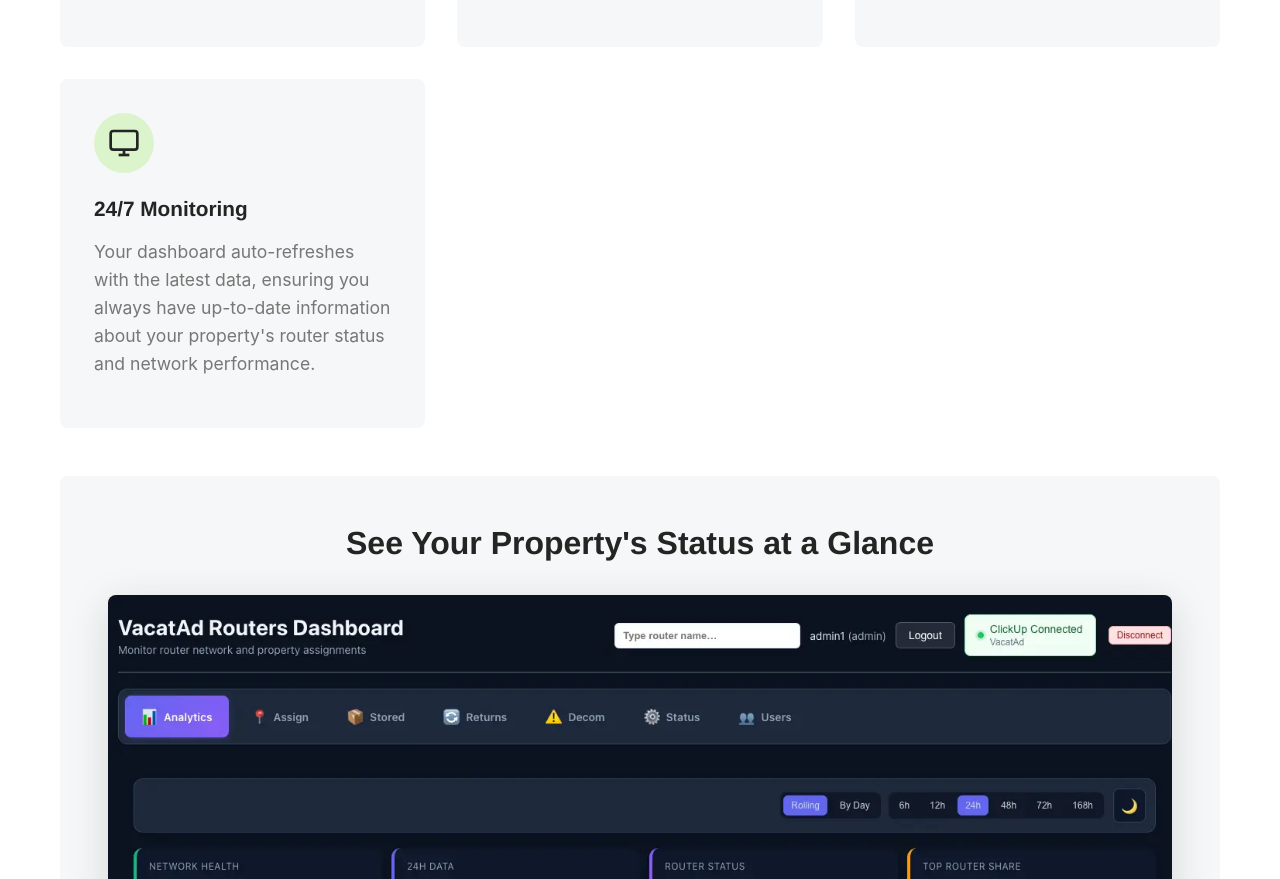
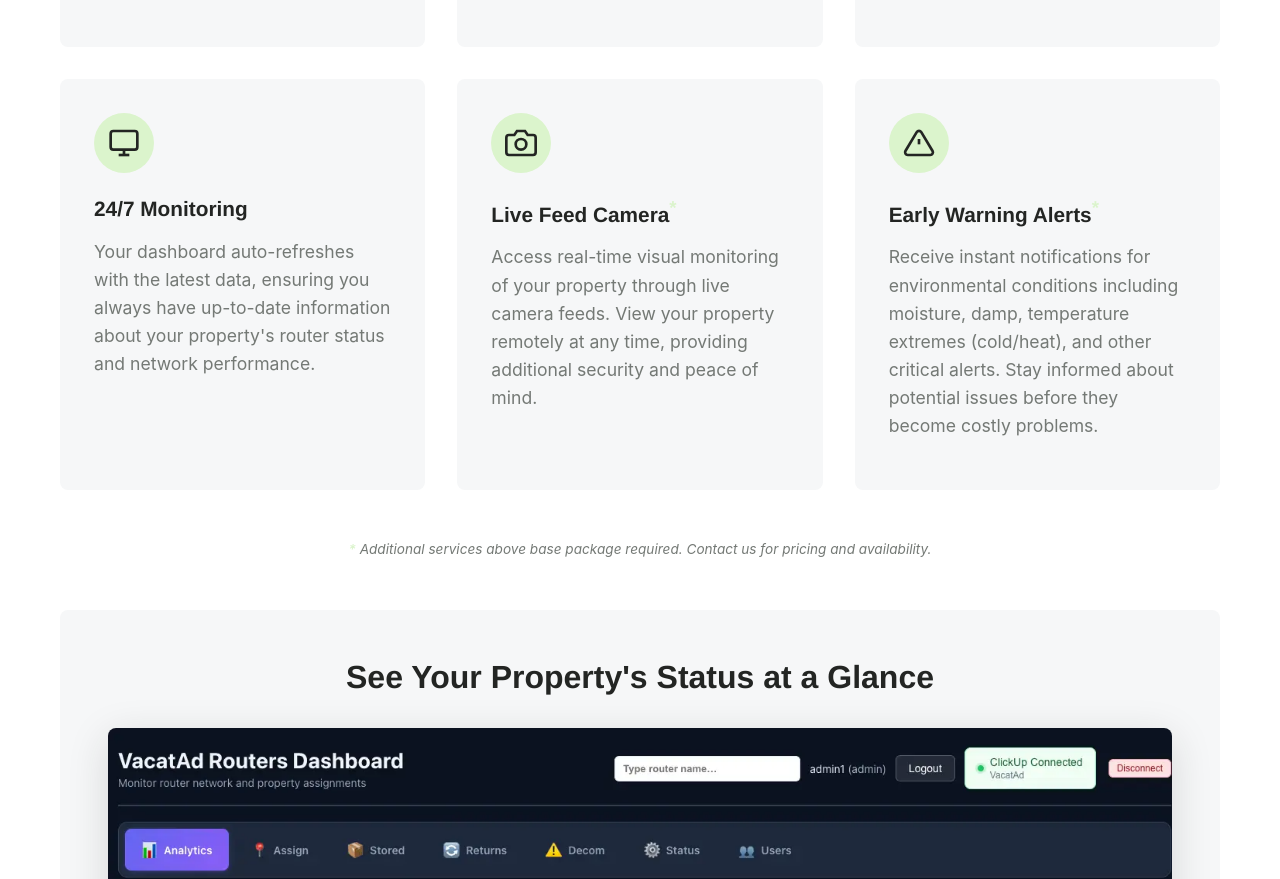
Before and after one commit to atoates/vacatad-website, a website: page router-dashboard.html in a window 1280 px wide. Shown: the part 1315-2194 px from the top of the page. Drawn offline with Linux system fonts and the light colour scheme.

Commit message:
Add Live Feed Camera and Early Warning Alerts features to dashboard
- Add Live Feed Camera feature with asterisk notation
- Add Early Warning Alerts feature (moisture, damp, temperature) with asterisk
- Add disclaimer note: additional services above base package required
- Both features marked with asterisk and explanatory text below

```diff
--- a/router-dashboard.html
+++ b/router-dashboard.html
@@ -426,7 +426,34 @@ Year: 2025
                         <h3>24/7 Monitoring</h3>
                         <p>Your dashboard auto-refreshes with the latest data, ensuring you always have up-to-date information about your property's router status and network performance.</p>
                     </div>
+
+                    <div class="dashboard-feature">
+                        <div class="dashboard-feature-icon">
+                            <svg width="32" height="32" viewBox="0 0 24 24" fill="none" stroke="currentColor" stroke-width="2">
+                                <path d="M23 19a2 2 0 0 1-2 2H3a2 2 0 0 1-2-2V8a2 2 0 0 1 2-2h4l2-3h6l2 3h4a2 2 0 0 1 2 2z"></path>
+                                <circle cx="12" cy="13" r="4"></circle>
+                            </svg>
+                        </div>
+                        <h3>Live Feed Camera<span style="color: var(--tea-green); font-size: 0.9em; vertical-align: super;">*</span></h3>
+                        <p>Access real-time visual monitoring of your property through live camera feeds. View your property remotely at any time, providing additional security and peace of mind.</p>
+                    </div>
+
+                    <div class="dashboard-feature">
+                        <div class="dashboard-feature-icon">
+                            <svg width="32" height="32" viewBox="0 0 24 24" fill="none" stroke="currentColor" stroke-width="2">
+                                <path d="M10.29 3.86L1.82 18a2 2 0 0 0 1.71 3h16.94a2 2 0 0 0 1.71-3L13.71 3.86a2 2 0 0 0-3.42 0z"></path>
+                                <line x1="12" y1="9" x2="12" y2="13"></line>
+                                <line x1="12" y1="17" x2="12.01" y2="17"></line>
+                            </svg>
+                        </div>
+                        <h3>Early Warning Alerts<span style="color: var(--tea-green); font-size: 0.9em; vertical-align: super;">*</span></h3>
+                        <p>Receive instant notifications for environmental conditions including moisture, damp, temperature extremes (cold/heat), and other critical alerts. Stay informed about potential issues before they become costly problems.</p>
+                    </div>
                 </div>
+
+                <p style="text-align: center; color: var(--grey-text); font-size: 0.85rem; margin-top: 1.5rem; font-style: italic;">
+                    <span style="color: var(--tea-green); font-weight: 600;">*</span> Additional services above base package required. Contact us for pricing and availability.
+                </p>
 
                 <!-- Dashboard Preview -->
                 <div class="dashboard-preview">
```
